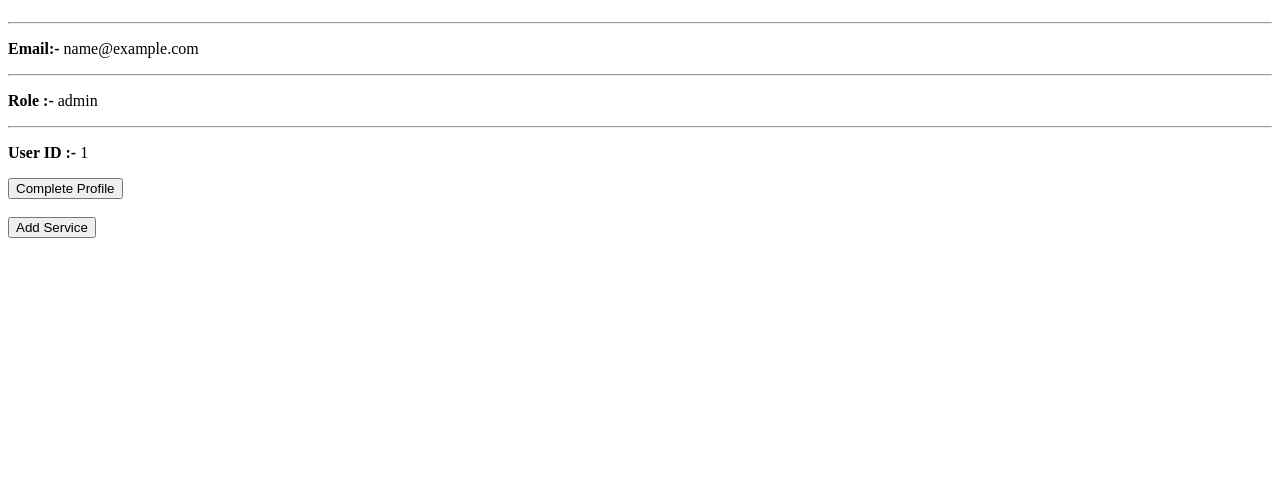
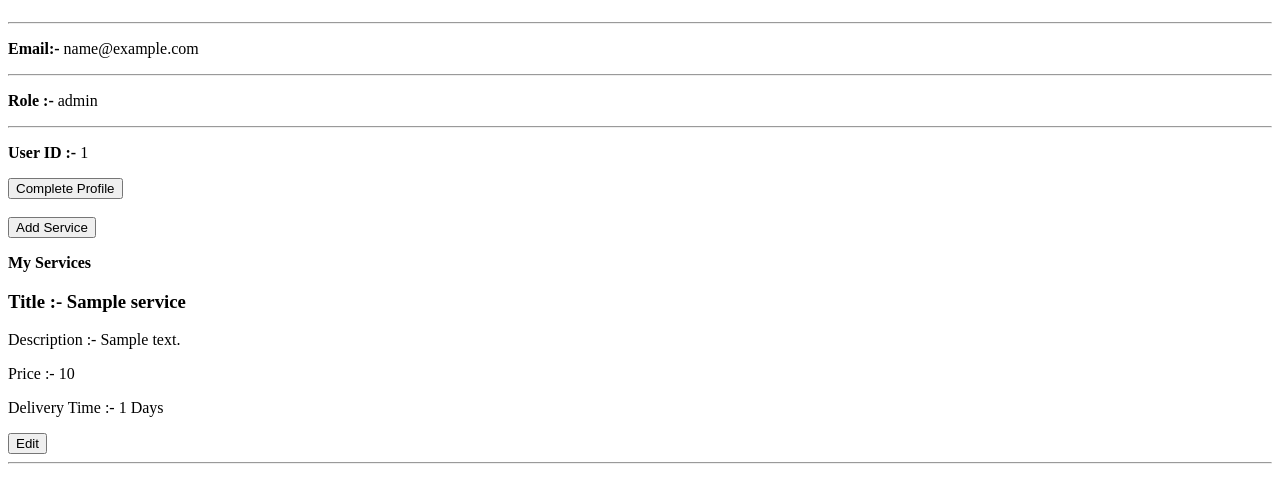
Before and after one commit to krish14325/Skillhub-Freelancing-web-application, a Flask app: page /freelancer/dashboard in a window 1280 px wide. Shown: the part 58-561 px from the top of the page. Run offline with Flask 3, Linux system fonts and the light colour scheme; a user stored in the database is signed in; tables that the repository leaves empty hold one stand-in row (values such as "Sample post").

Commit message:
Added update Service

```diff
--- a/app/templates/freelancer_dashboard.html
+++ b/app/templates/freelancer_dashboard.html
@@ -31,9 +31,25 @@
         </a>
         <br>
         <br>
-        <a href="/freelancer/add_service">
+        <a href="{{ url_for("freelancer_bp.add_service")}}">
         <button>Add Service</button>
         </a>
+
+        <p><strong>My Services</strong></p>
+            {% if services %}
+                {% for service in services %}
+                <div>
+                    <h3>Title :- {{ service.title }}</h3>
+                    <p>Description :- {{ service.description }}</p>
+                    <p>Price :- {{ service.price }}</p>
+                    <p>Delivery Time :- {{ service.delivery_time }} Days</p>
+                    <a href="{{ url_for("freelancer_bp.edit_service",service_id=service.id) }}">
+                        <button>Edit</button>
+                    </a>
+                    <hr>
+                </div>
+                {% endfor %}
+            {% endif %}
     </main>
 </body>
 </html>
--- a/freelancer/routes.py
+++ b/freelancer/routes.py
@@ -8,7 +8,9 @@ from app.extensions import db
 @freelancer_bp.route("/dashboard")
 @login_required
 def dashboard():
-    return render_template("freelancer_dashboard.html")
+    profile = Freelancer_profile.query.filter_by(user_id=current_user.id).first()
+    services = Service.query.filter_by(freelancer_id = profile.id).all()
+    return render_template("freelancer_dashboard.html" , services=services)
 
 @freelancer_bp.route("/profile" , methods=["GET" , "POST"])
 @login_required
@@ -67,3 +69,26 @@ def add_service():
         flash("Service Added Successfully!" , "success")
         return redirect(url_for("freelancer_bp.dashboard"))
     return render_template("add_service.html" , form=form)
+
+@freelancer_bp.route("/edit_service/<int:service_id>" , methods=["GET" , "POST"])
+@login_required
+def edit_service(service_id):
+    service = Service.query.get_or_404(service_id)
+    form = ServiceForm()
+    if form.validate_on_submit():
+        service.title = form.title.data
+        service.description = form.description.data
+        service.price = form.price.data
+        service.delivery_time = form.delivery_time.data
+        service.category = form.category.data
+        service.service_image = form.service_image.data
+        db.session.commit()
+        flash("Service Updated Successfully" , "success")
+        return redirect(url_for("freelancer_bp.dashboard"))
+    form.title.data = service.title
+    form.description.data = service.description
+    form.price.data = service.price
+    form.delivery_time.data = service.delivery_time
+    form.category.data = service.category
+    form.service_image.data = service.service_image
+    return render_template("add_service.html" , form=form)
```
